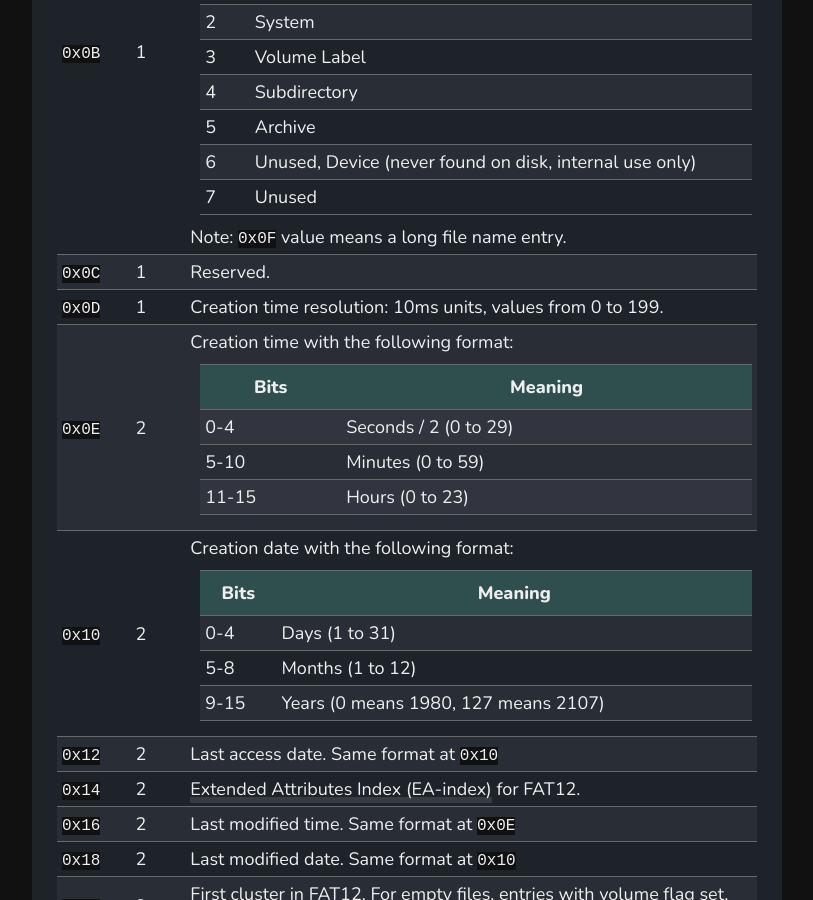
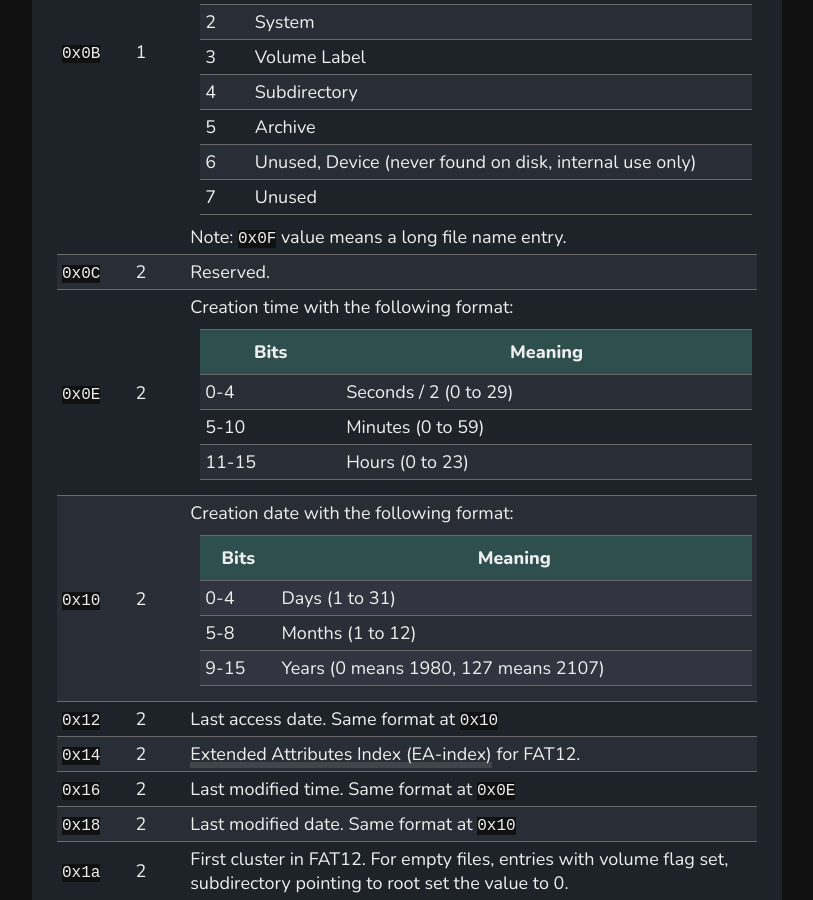
Before and after one commit to spaceymonk/spaceymonk.github.io, a Jekyll site: the page built from _posts/2021-02-28-File-Systems-FAT12.md, in a window 1280 px wide and 900 px high, scrolled down 7906 px. Shown: the whole window, without its empty margins (233-1046 px from the left). Built offline with Jekyll 4.4.1, drawn with Linux system fonts in a browser that asks for light colours; nearby versions of some CDN libraries; comment, search, counter and statistics services are not loaded.

Commit message:
correction

```diff
--- a/_posts/2021-02-28-File-Systems-FAT12.md
+++ b/_posts/2021-02-28-File-Systems-FAT12.md
@@ -376,13 +376,8 @@ links:
 </tr>
 <tr>
   <td><code>0x0C</code></td>
-  <td>1</td>
+  <td>2</td>
   <td>Reserved.</td>
-</tr>
-<tr>
-  <td><code>0x0D</code></td>
-  <td>1</td>
-  <td>Creation time resolution: 10ms units, values from 0 to 199.</td>
 </tr>
 <tr>
   <td><code>0x0E</code></td>
```
